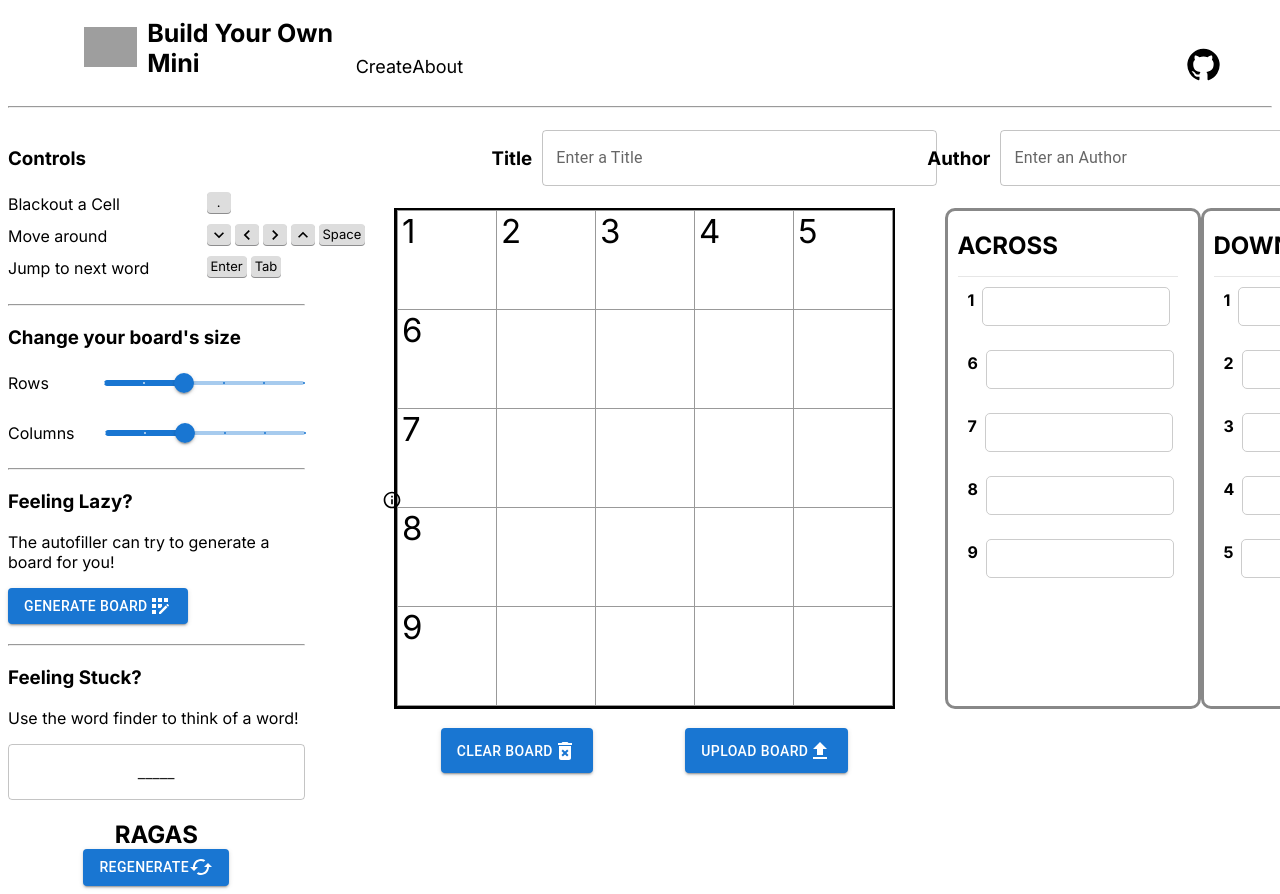
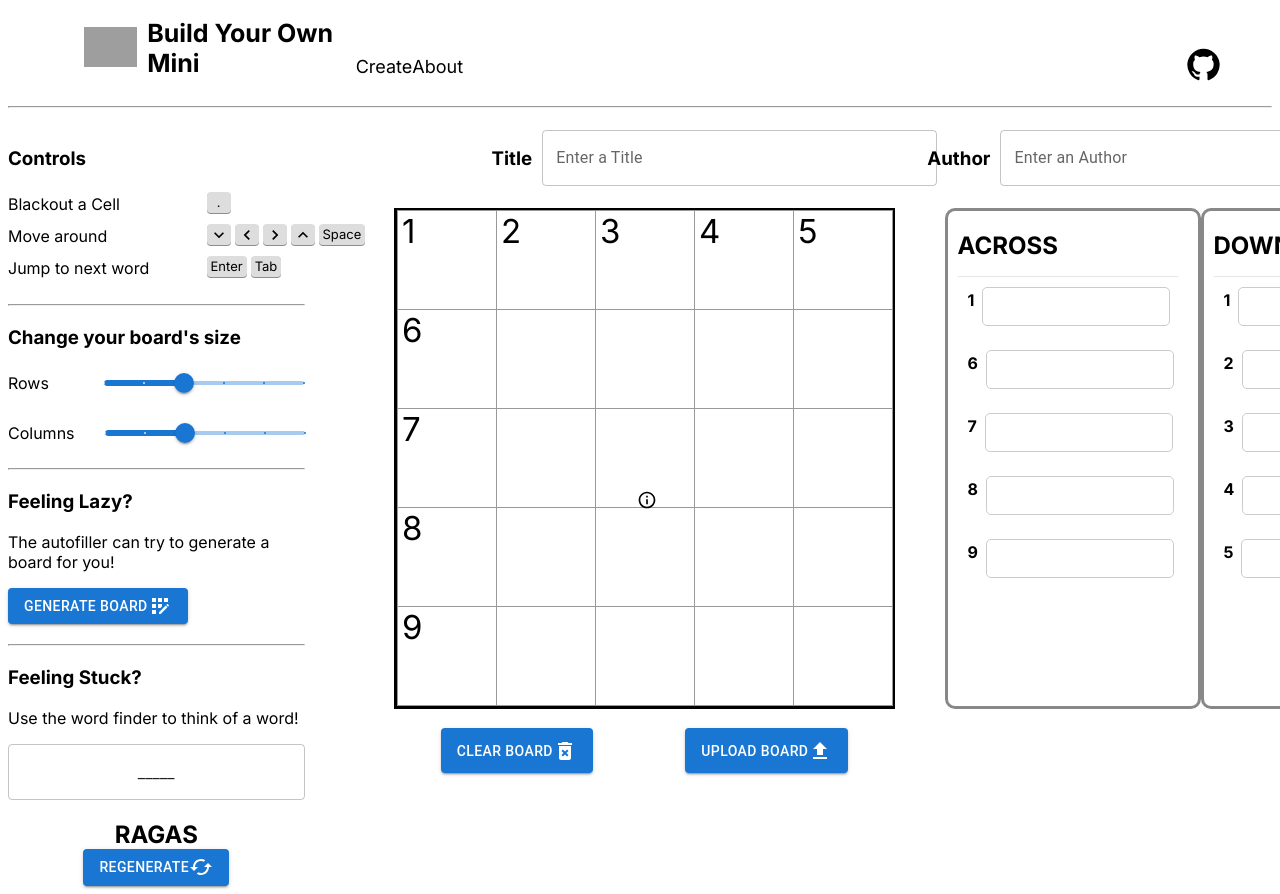
Before and after one commit to begilbert-sys/make-your-own-crossy, a Next.js app: page / in a window 1280 px wide. Shown: the top 894 px of the page. Built offline with nearby package versions, Linux system fonts and the light colour scheme; grey boxes are pictures that could not be loaded.

Commit message:
tiny little fix

```diff
--- a/styles/Builder.module.css
+++ b/styles/Builder.module.css
@@ -22,9 +22,10 @@
 	display:flex;
 	margin: 0 auto;
 }
+
 .generatorTooltip {
 	position: absolute;
-	left: 380px;
+	left: 635px;
 }
 
 
```
Also changed, not shown: cpp_generator/data/words.txt.
